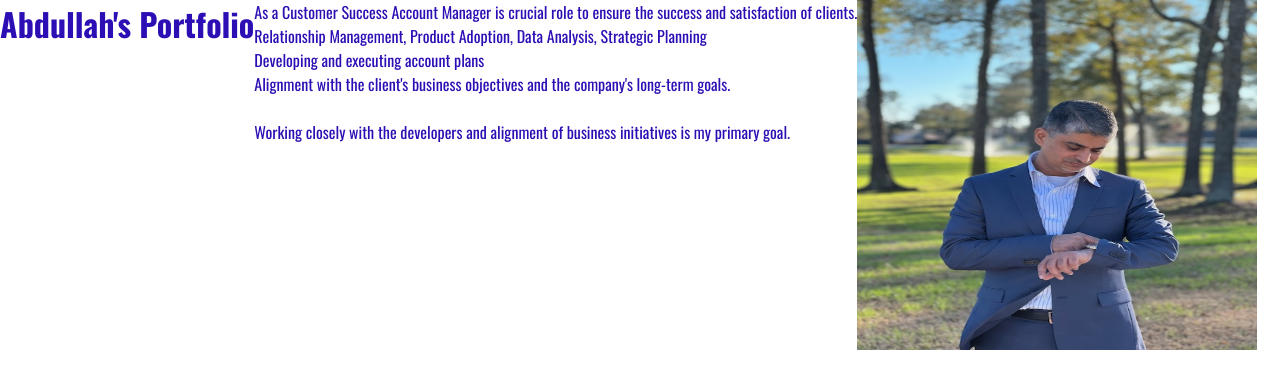
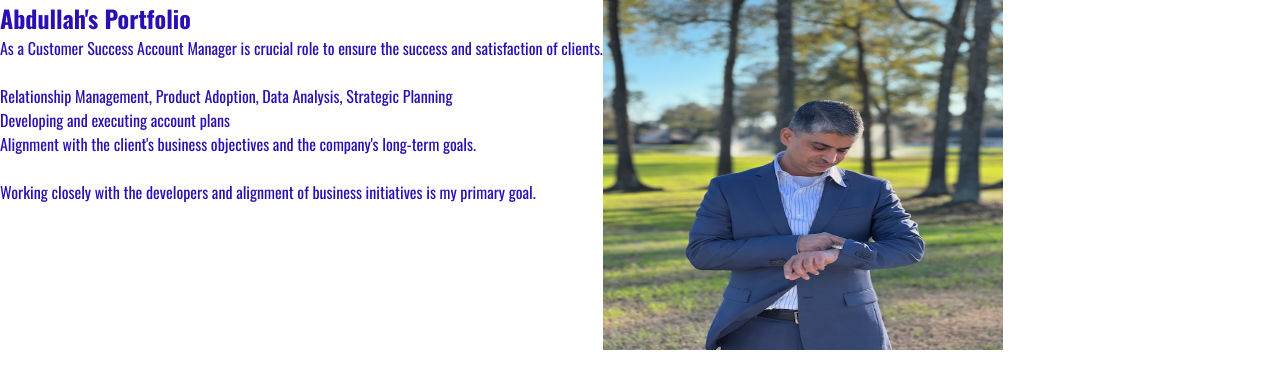
Before and after one commit to abdulali01/FS_Dev, a plain HTML site: page index.html in a window 1280 px wide. Drawn offline with nearby package versions, Linux system fonts and the light colour scheme.

Commit message:
Update index.html

```diff
--- a/index.html
+++ b/index.html
@@ -6,16 +6,14 @@
     <link rel="stylesheet" href="style.css">
 </head>
 <body>
-<p>
+    <article class="Protfolio">
     <h1>
         Abdullah's Portfolio
     </h1>
-</p>
-    <br>
-</p>
-<p>
 
-As a Customer Success Account Manager is crucial role to ensure the success and satisfaction of clients.
+    <section class="Protfolio_details">
+
+        <p>As a Customer Success Account Manager is crucial role to ensure the success and satisfaction of clients.</p>
 
 <br>Relationship Management, Product Adoption, Data Analysis, Strategic Planning
     <br>Developing and executing account plans
@@ -24,7 +22,8 @@ As a Customer Success Account Manager is crucial role to ensure the success and
         <br>
         <br>Working closely with the developers and alignment of business initiatives is my primary goal.
 </p>
-
+</section>
+</article>
 <br><img src="abdullah.jpeg" width="400" height="350">
 
 </body>
```
